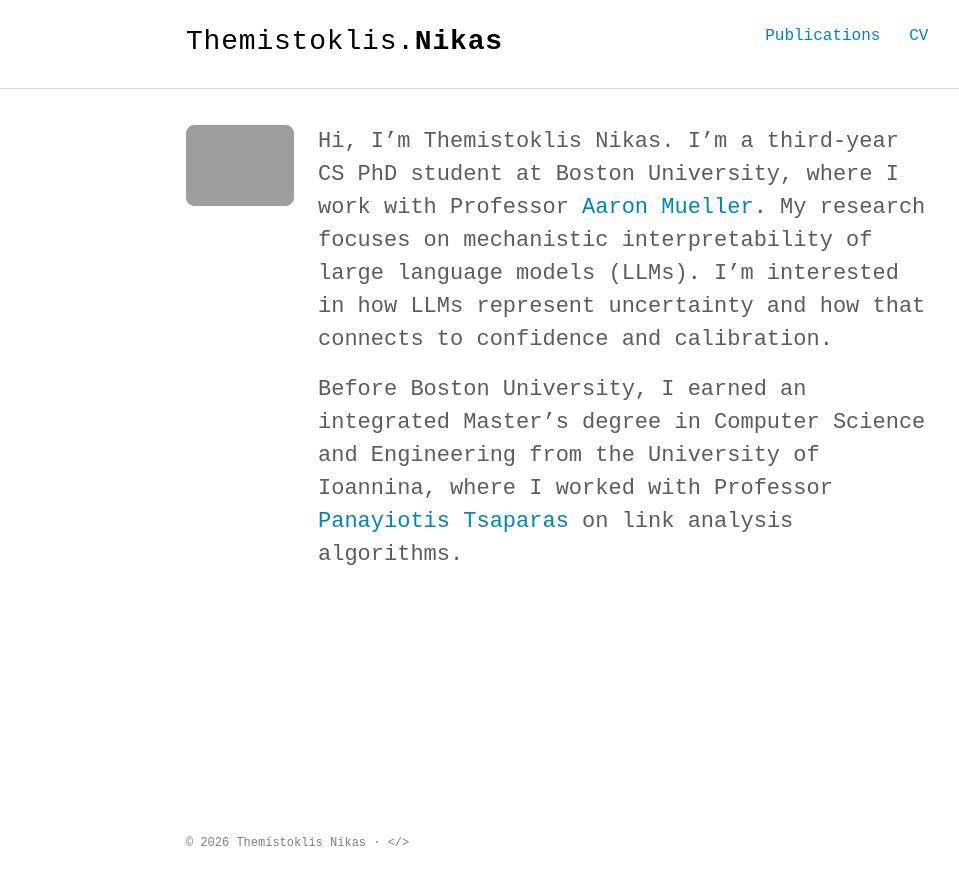
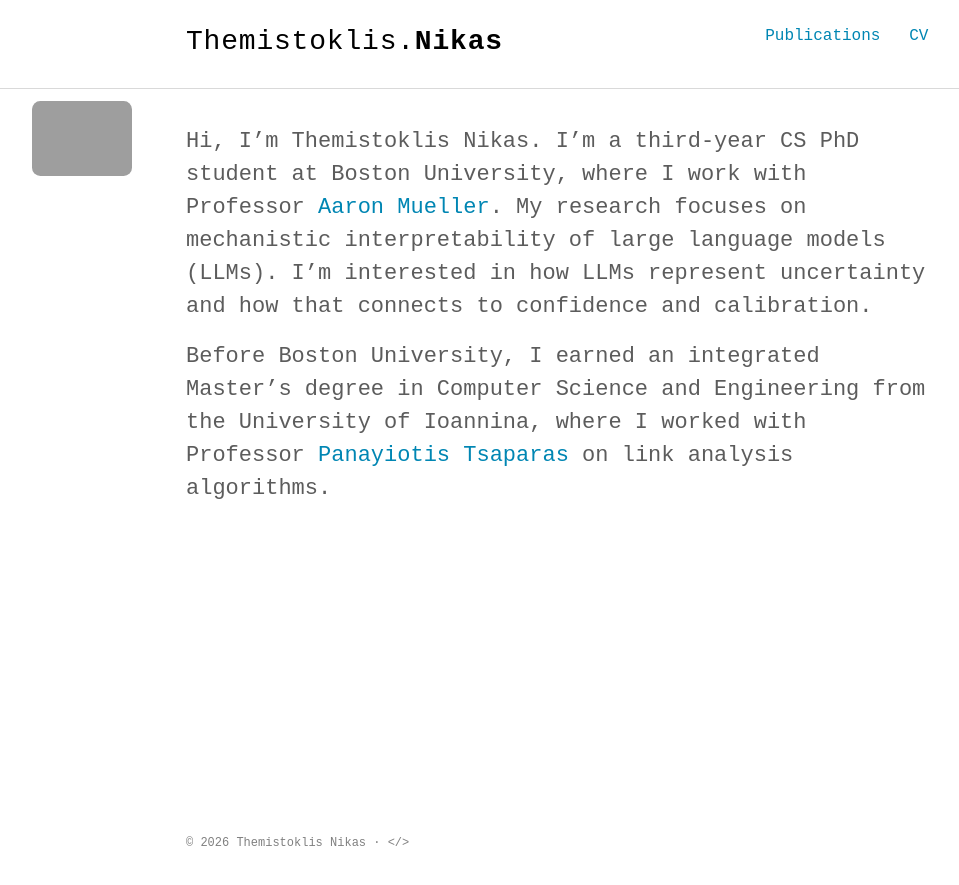
Before and after one commit to tnikas/tnikas.github.io, a Jekyll site: the page built from index.html, in a window 1280 px wide. Shown: the top 885 px of the page, without its empty margins (78-1037 px from the left). Built offline with Jekyll 4.4.1, drawn with Linux system fonts in a browser that asks for light colours; some web fonts are replaced.

Commit message:
Updated photo position

```diff
--- a/_includes/intro.html
+++ b/_includes/intro.html
@@ -1,11 +1,9 @@
 <section class="intro">
   <div class="container">
-    <div class="intro-grid">
-      <figure class="intro-photo" style="float: left; margin: 0 12px 8px 0;">
-        <img src="{{ '/assets/images/author.jpg' | prepend: site.baseurl | prepend: site.url }}" alt="Portrait of Themistoklis Nikas" width="110">
+    <figure class="intro-photo">
+      <img src="{{ '/assets/images/author.jpg' | prepend: site.baseurl | prepend: site.url }}" alt="Portrait of Themistoklis Nikas">
     </figure>
 
-      <div class="intro-copy">
     <p class="lead">
       Hi, I’m Themistoklis Nikas. I’m a third-year CS PhD student at Boston University, where I work with Professor
       <a href="https://aaronmueller.github.io/" target="_blank" rel="noopener"> Aaron Mueller</a>.
@@ -20,6 +18,4 @@
       on link analysis algorithms.
     </p>
   </div>
-    </div>
-  </div>
 </section>
--- a/assets/scss/_layout.scss
+++ b/assets/scss/_layout.scss
@@ -101,41 +101,50 @@ hr {
   }
 
   .container {
+    position: relative;
     padding-bottom: 0;
   }
 
-  .intro-grid {
-    display: grid;
-    grid-template-columns: 120px 1fr;
-    column-gap: $small-spacing;
-    align-items: start;
-  }
-
   .intro-photo {
+    position: absolute;
+    top: 0;
+    left: -130px;
     margin: 0;
   }
 
   .intro-photo img {
     display: block;
-    width: 100%;
-    max-width: 120px;
+    width: 100px;
     border-radius: $base-border-radius;
   }
+}
 
-  .intro-copy .lead:first-child {
-    margin-top: 0;
+@media screen and (max-width: 980px) {
+  .intro {
+    .container {
+      padding-left: 120px;
+    }
+
+    .intro-photo {
+      left: 20px;
+    }
   }
 }
 
 @media screen and (max-width: 700px) {
   .intro {
-    .intro-grid {
-      grid-template-columns: 96px 1fr;
-      column-gap: $small-spacing;
+    .container {
+      padding-left: $base-spacing;
+    }
+
+    .intro-photo {
+      position: static;
+      float: left;
+      margin: 0 12px 8px 0;
     }
 
     .intro-photo img {
-      max-width: 96px;
+      width: 84px;
     }
   }
 }
```
Lines whose indentation alone changed are shown as unchanged.
